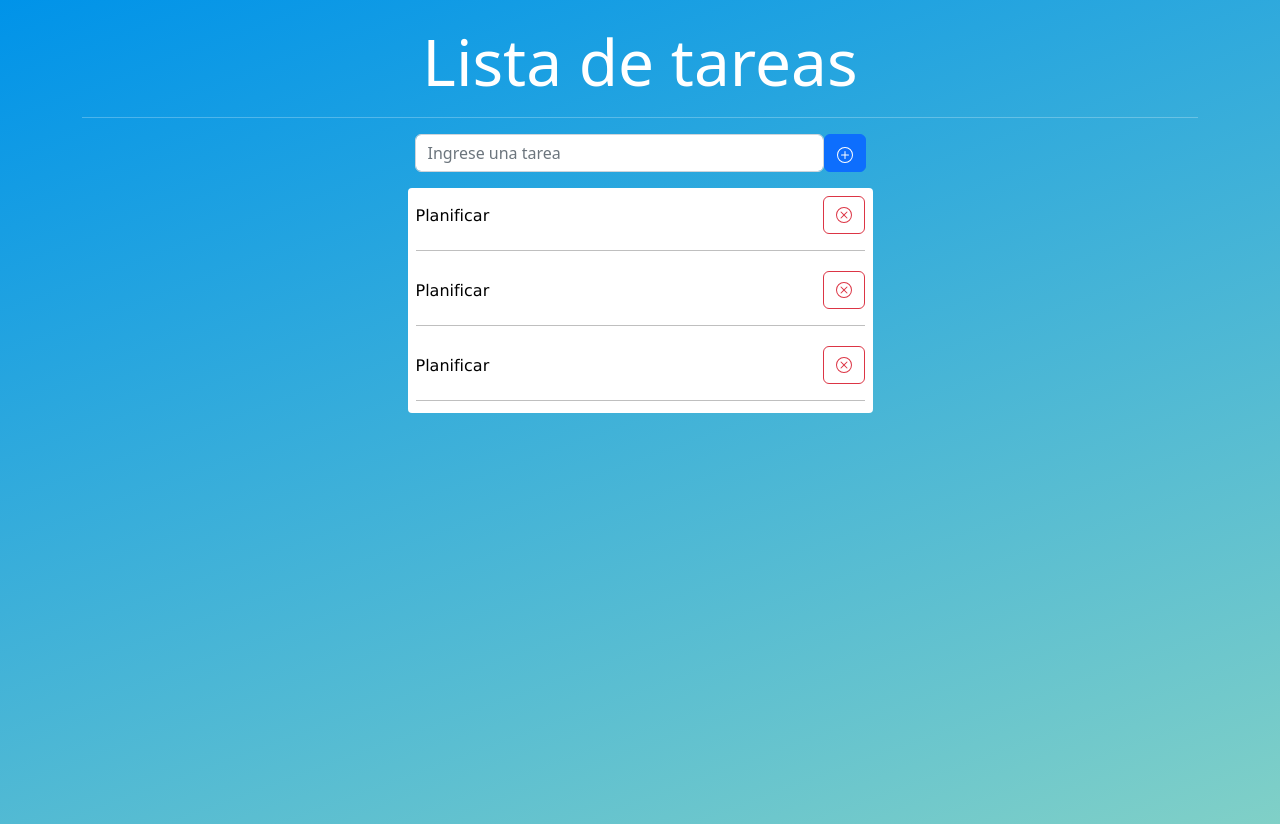
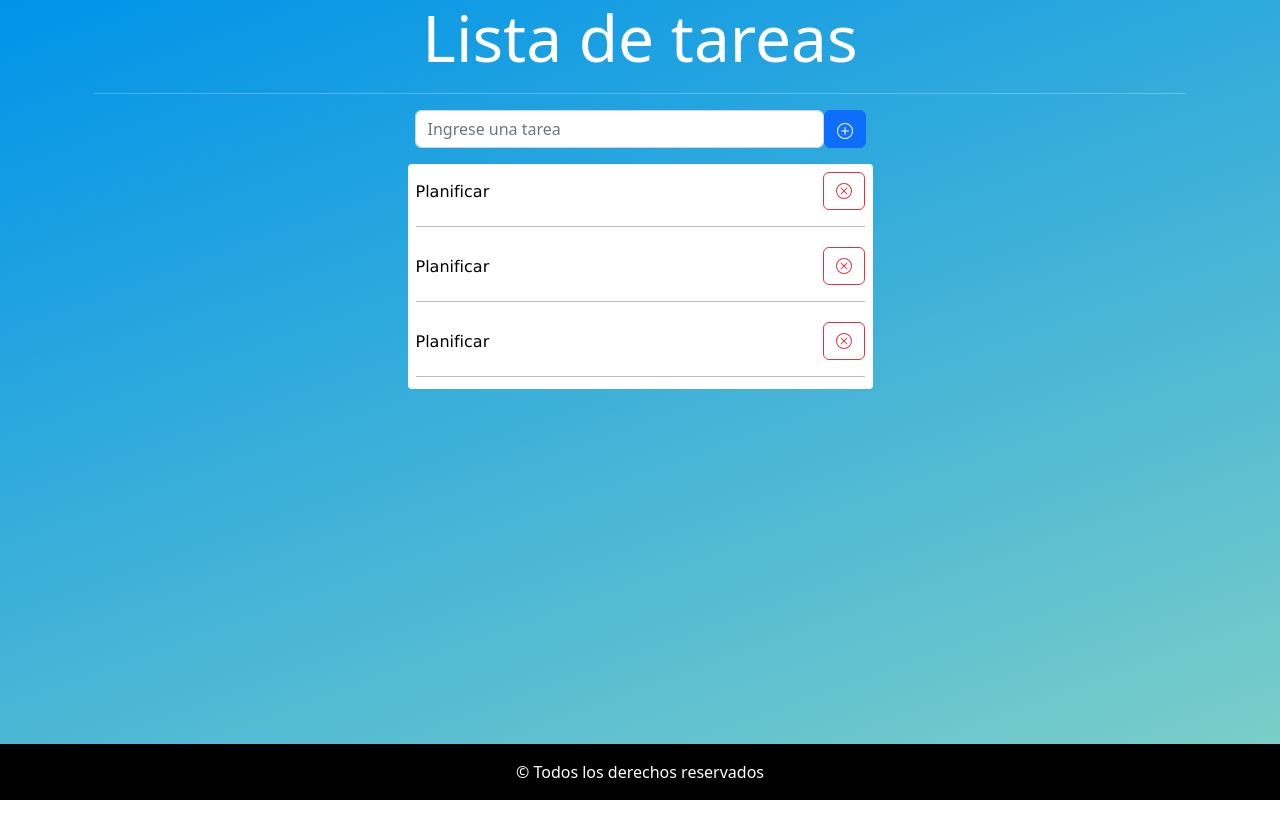
Before and after one commit to ivan-silva22/ejercicio-4-react, a React (Vite) app: page / in a window 1280 px wide. After the commit the page ends 800 px from the top, so only its background shows below. Built offline with nearby package versions, Linux system fonts and the light colour scheme.

Commit message:
agregue el maquetado del footer en el componente App

```diff
--- a/src/App.css
+++ b/src/App.css
@@ -1,7 +1,9 @@
 body{
     background-color: #0093E9;
     background-image: linear-gradient(160deg, #0093E9 0%, #80D0C7 100%);
-    height: 100vh;
+    position: relative;
+    min-height: 100vh;
+
 }
 
 .bg-color{
@@ -10,3 +12,10 @@ body{
     color: #000;
     font-family: 'Lucida Sans', 'Lucida Sans Regular', 'Lucida Grande', 'Lucida Sans Unicode', Geneva, Verdana, sans-serif;
 }
+
+footer{
+    position: absolute;
+    bottom: 0;
+    left: 0;
+    right: 0;
+}
--- a/src/App.jsx
+++ b/src/App.jsx
@@ -5,11 +5,16 @@ import ListaTareas from './components/ListaTareas'
 function App() {
 
   return (
-    <section className='text-white container text-center my-4'>
+    <section className='text-white text-center container'>
+      <article className='container'>
       <h1 className='display-3'>Lista de tareas</h1>
-      <hr />
+      <hr/>
+      </article>
       <FormularioTarea></FormularioTarea>
       <ListaTareas></ListaTareas>
+      <footer className='bg-black py-3'>
+        <p className='mb-0'>&copy; Todos los derechos reservados</p>
+      </footer>
     </section>
   )
 }
```
